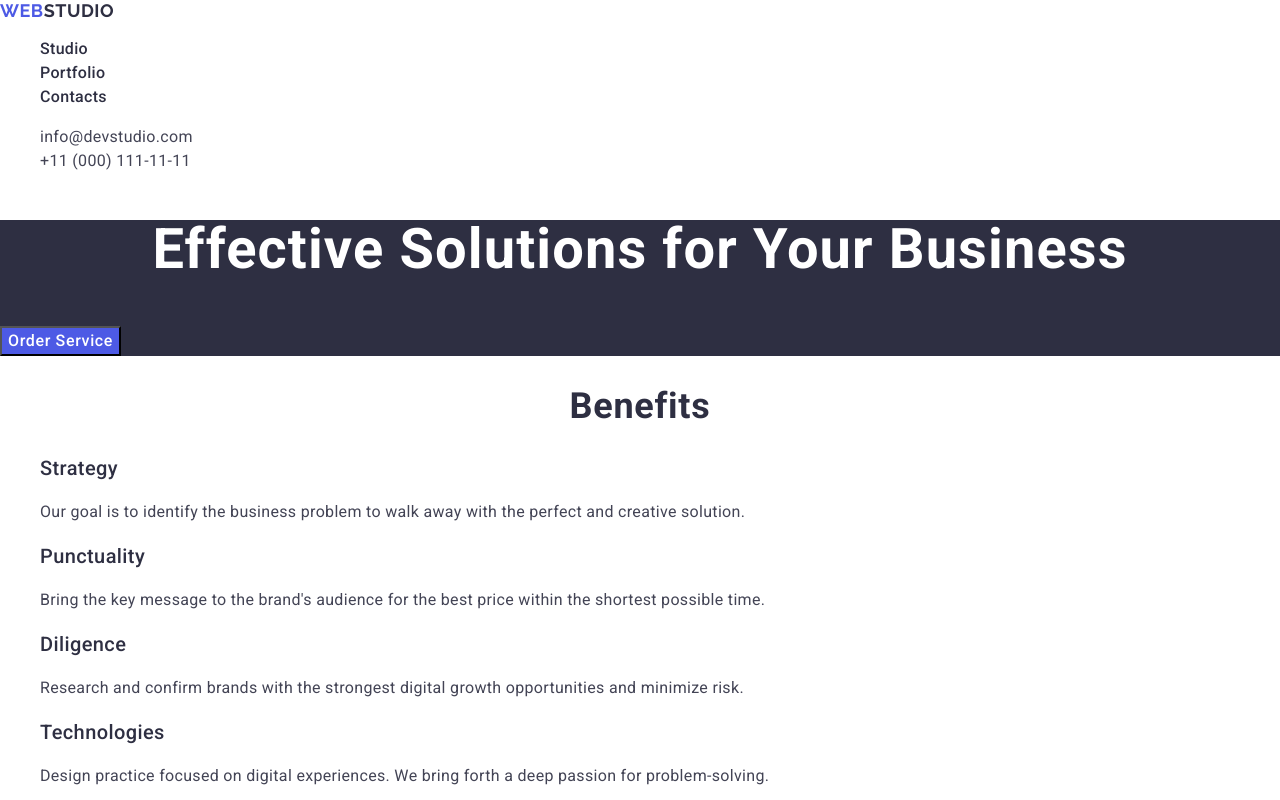
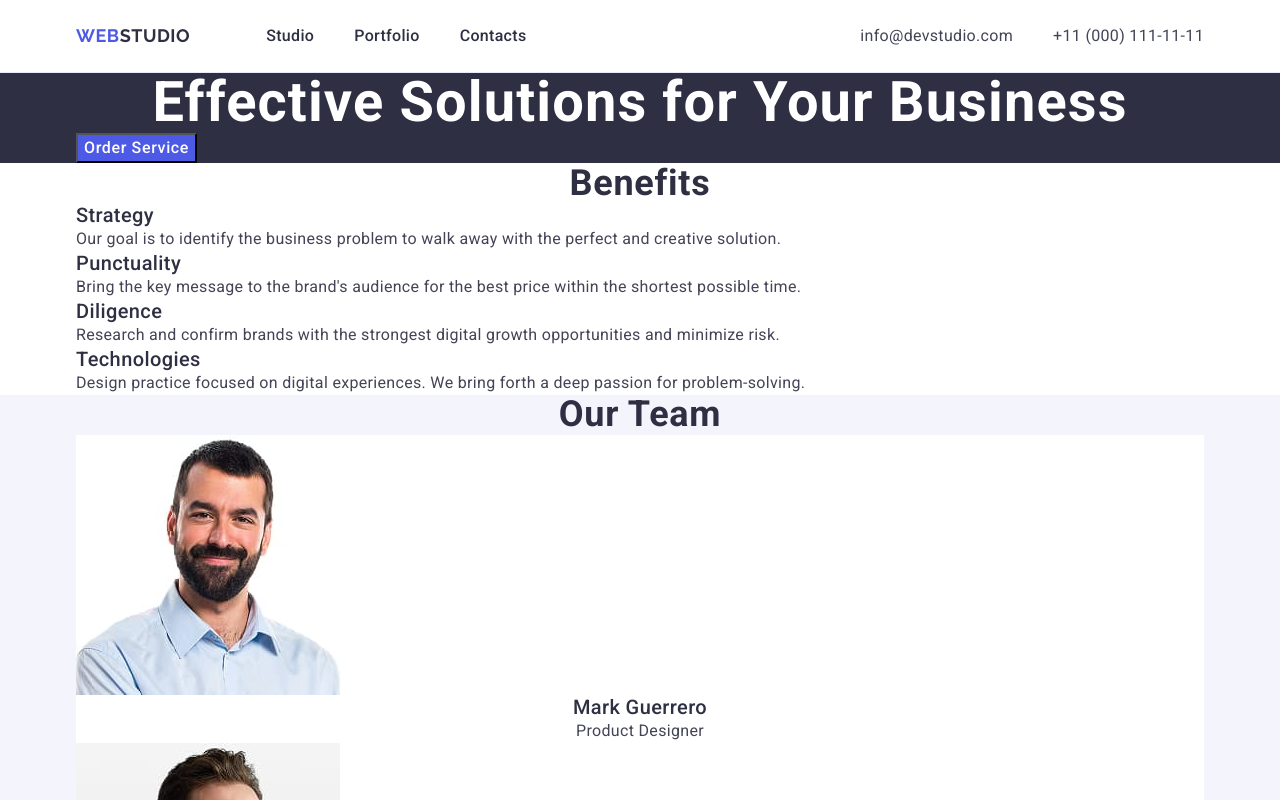
Before and after one commit to oleh-vdovenko/goit-markup-hw-03, a plain HTML site: page index.html in a window 1280 px wide. Shown: the top 800 px of the page. Drawn offline with nearby package versions, Linux system fonts and the light colour scheme.

Commit message:
style header

```diff
--- a/css/styles.css
+++ b/css/styles.css
@@ -6,8 +6,20 @@ body {
   background-color: #ffffff;
 }
 
+h1,
+h2,
+h3,
+h4,
+h5,
+h6,
+p {
+  margin: 0;
+}
+
 ul {
   list-style-type: none;
+  margin: 0;
+  padding-left: 0;
 }
 
 a {
@@ -15,7 +27,34 @@ a {
   color: currentColor;
 }
 
+img {
+  display: block;
+}
+
+.container {
+  max-width: 1158px;
+  padding-left: 15px;
+  padding-right: 15px;
+  margin-left: auto;
+  margin-right: auto;
+}
+
 /* header */
+.page {
+  border-bottom: 1px solid #e7e9fc;
+}
+
+.page-container {
+  display: flex;
+  align-items: center;
+}
+
+.page-menu {
+  display: flex;
+  align-items: center;
+  gap: 76px;
+}
+
 .logo {
   font-family: "Raleway", sans-serif;
   font-weight: 700;
@@ -26,11 +65,23 @@ a {
   color: #4d5ae5;
 }
 
+.page-logo {
+  padding: 24px 0;
+}
+
 .page-logo-part {
   color: #2e2f42;
 }
 
+.menu-list {
+  display: flex;
+  align-items: center;
+  gap: 40px;
+}
+
 .menu-list-link {
+  display: block;
+  padding: 24px 0;
   font-weight: 500;
   font-size: 16px;
   line-height: 1.5;
@@ -45,9 +96,18 @@ a {
 
 .page-contacts {
   font-style: normal;
+  margin-left: auto;
+}
+
+.contacts-list {
+  display: flex;
+  align-items: center;
+  gap: 40px;
 }
 
 .contacts-list-link {
+  display: block;
+  padding: 24px 0;
   font-size: 16px;
   line-height: 1.5;
   letter-spacing: 0.02em;
--- a/index.html
+++ b/index.html
@@ -18,6 +18,7 @@
 
 <body>
     <header class="page">
+        <div class="container page-container">
             <nav class="page-menu">
                 <a class="logo page-logo" href="./index.html">
                     Web<span class="page-logo-part">Studio</span>
@@ -38,15 +39,19 @@
                     </li>
                 </ul>
             </address>
+        </div>
     </header>
 
     <main class="service">
         <section class="service-banner">
+            <div class="container">
                 <h1 class="service-title">Effective Solutions for Your Business</h1>
                 <button class="service-order" type="button">Order Service</button>
+            </div>
         </section>
 
         <section class="service-benefits">
+            <div class="container">
                 <h2 class="benefits-title">Benefits</h2>
                 <ul class="benefits-list">
                     <li class="benefits-list-item">
@@ -59,14 +64,16 @@
                     <li class="benefits-list-item">
                         <h3 class="benefits-list-title">Punctuality</h3>
                         <p class="benefits-list-description">
-                        Bring the key message to the brand's audience for the best price within the shortest possible
+                            Bring the key message to the brand's audience for the best price within the shortest
+                            possible
                             time.
                         </p>
                     </li>
                     <li class="benefits-list-item">
                         <h3 class="benefits-list-title">Diligence</h3>
                         <p class="benefits-list-description">
-                        Research and confirm brands with the strongest digital growth opportunities and minimize risk.
+                            Research and confirm brands with the strongest digital growth opportunities and minimize
+                            risk.
                         </p>
                     </li>
                     <li class="benefits-list-item">
@@ -77,14 +84,16 @@
                         </p>
                     </li>
                 </ul>
+            </div>
         </section>
 
         <section class="service-team">
+            <div class="container">
                 <h2 class="team-title">Our Team</h2>
                 <ul class="team-members">
                     <li class="team-members-item">
-                    <img class="team-members-photo" src="./images/team-mark-guerrero.jpg" alt="Photo of Mark Guerrero"
-                        width="264">
+                        <img class="team-members-photo" src="./images/team-mark-guerrero.jpg"
+                            alt="Photo of Mark Guerrero" width="264">
                         <h3 class="team-members-name">Mark Guerrero</h3>
                         <p class="team-members-position">Product Designer</p>
                     </li>
@@ -95,21 +104,23 @@
                         <p class="team-members-position">Frontend Developer</p>
                     </li>
                     <li class="team-members-item">
-                    <img class="team-members-photo" src="./images/team-camila-garcia.jpg" alt="Photo of Camila Garcia"
-                        width="264">
+                        <img class="team-members-photo" src="./images/team-camila-garcia.jpg"
+                            alt="Photo of Camila Garcia" width="264">
                         <h3 class="team-members-name">Camila Garcia</h3>
                         <p class="team-members-position">Marketing</p>
                     </li>
                     <li class="team-members-item">
-                    <img class="team-members-photo" src="./images/team-daniel-wilson.jpg" alt="Photo of Daniel Wilson"
-                        width="264">
+                        <img class="team-members-photo" src="./images/team-daniel-wilson.jpg"
+                            alt="Photo of Daniel Wilson" width="264">
                         <h3 class="team-members-name">Daniel Wilson</h3>
                         <p class="team-members-position">UI Designer</p>
                     </li>
                 </ul>
+            </div>
         </section>
 
         <section class="service-portfolio">
+            <div class="container">
                 <h2 class="portfolio-title">Our Portfolio</h2>
                 <ul class="portfolio-projects">
                     <li class="portfolio-projects-item">
@@ -125,8 +136,8 @@
                         <p class="portfolio-projects-scope">Marketing</p>
                     </li>
                     <li class="portfolio-projects-item">
-                    <img class="portfolio-projects-image" src="./images/project-meditation-app.jpg" alt="Meditation App"
-                        width="360">
+                        <img class="portfolio-projects-image" src="./images/project-meditation-app.jpg"
+                            alt="Meditation App" width="360">
                         <h3 class="portfolio-projects-name">Meditation App</h3>
                         <p class="portfolio-projects-scope">App</p>
                     </li>
@@ -143,22 +154,25 @@
                         <p class="portfolio-projects-scope">Design</p>
                     </li>
                     <li class="portfolio-projects-item">
-                    <img class="portfolio-projects-image" src="./images/project-online-courses.jpg" alt="Online Courses"
-                        width="360">
+                        <img class="portfolio-projects-image" src="./images/project-online-courses.jpg"
+                            alt="Online Courses" width="360">
                         <h3 class="portfolio-projects-name">Online Courses</h3>
                         <p class="portfolio-projects-scope">Marketing</p>
                     </li>
                 </ul>
+            </div>
         </section>
     </main>
 
     <footer class="copyright">
+        <div class="container">
             <a class="logo copyright-logo" href="./index.html">
                 Web<span class="copyright-logo-part">Studio</span>
             </a>
             <p class="copyright-text">
                 Increase the flow of customers and sales for your business with digital marketing & growth solutions.
             </p>
+        </div>
     </footer>
 </body>
 
```
Also changed, not shown: 1 other file. Lines whose indentation alone changed are shown as unchanged.
